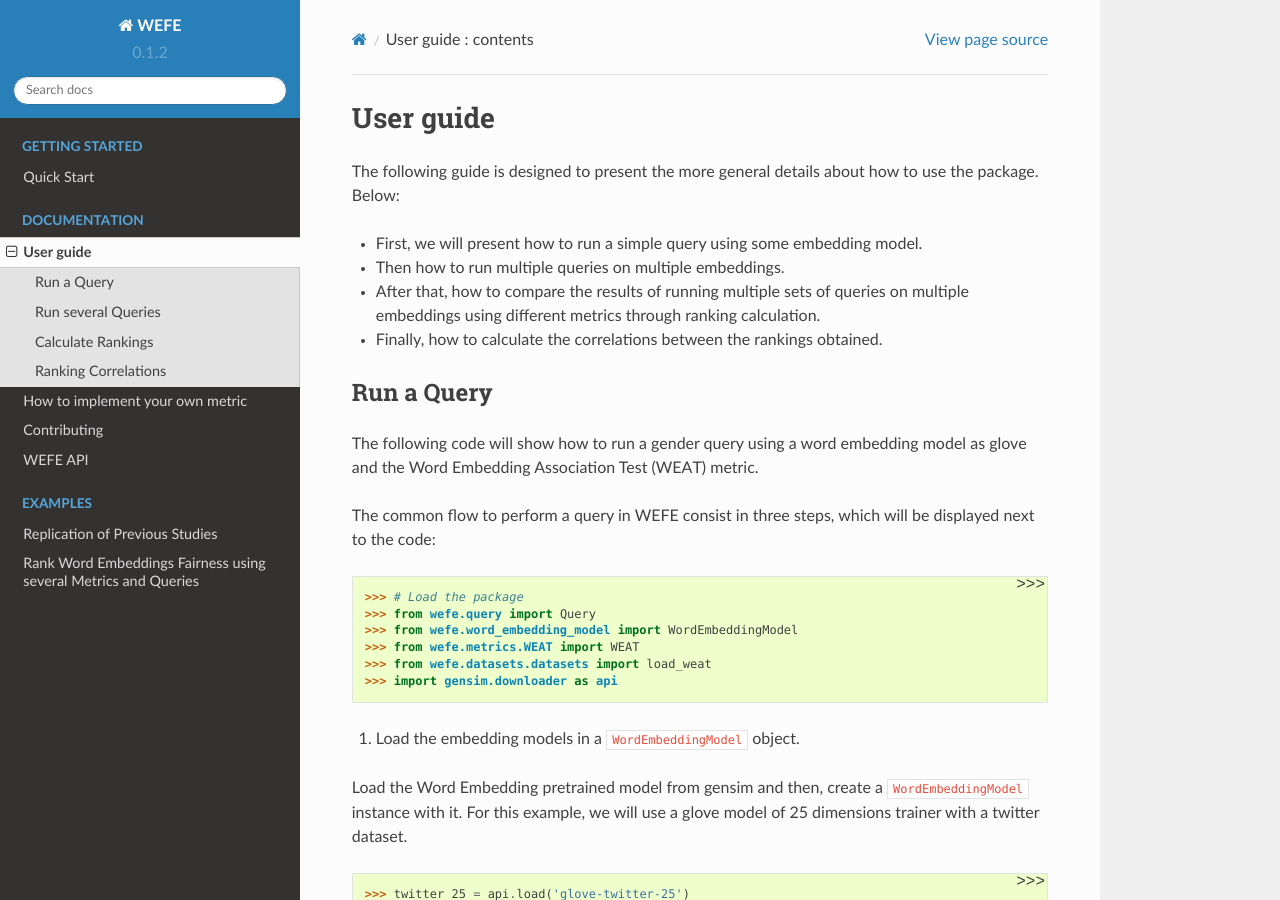
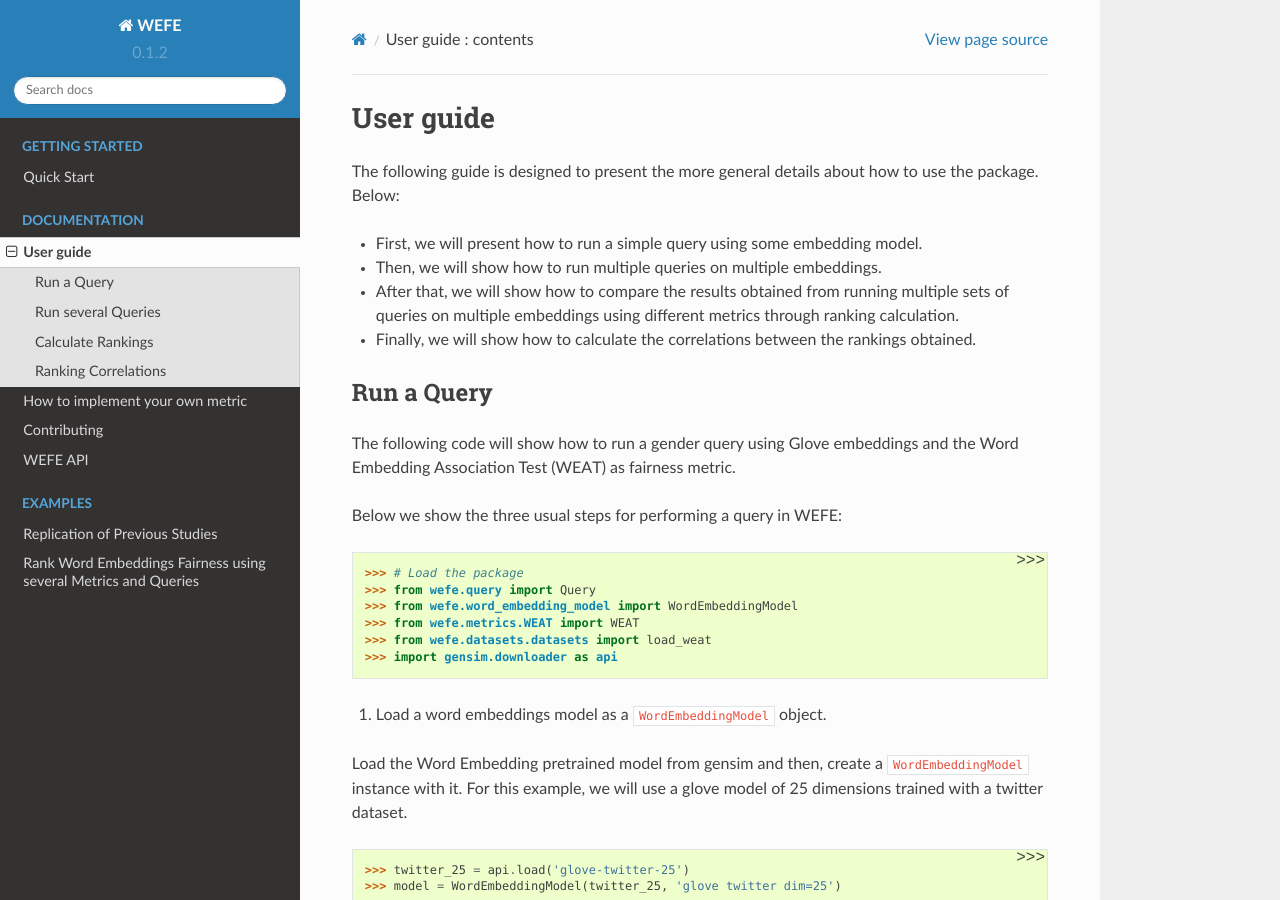
Before and after one commit to dccuchile/wefe, a Sphinx documentation site: the page built from doc/user_guide.rst, in a window 1280 px wide and 900 px high. Built offline with Sphinx 7.4.7 and the Read the Docs theme 2.0.0, drawn with Linux system fonts in a browser that asks for light colours.

Commit message:
Update user_guide.rst

```diff
--- a/doc/user_guide.rst
+++ b/doc/user_guide.rst
@@ -10,20 +10,19 @@ The following guide is designed to present the more general details about how
 to use the package. Below:
 
 - First, we will present how to run a simple query using some embedding model.
-- Then how to run multiple queries on multiple embeddings.
-- After that, how to compare the results of running multiple sets of queries
+- Then, we will show how to run multiple queries on multiple embeddings.
+- After that, we will show how to compare the results obtained from running multiple sets of queries
   on multiple embeddings using different metrics through ranking calculation.
-- Finally, how to calculate the correlations between the rankings obtained.
+- Finally, we will show how to calculate the correlations between the rankings obtained.
 
 
 Run a Query
 ===================================================================
 
-The following code will show how to run a gender query using a word embedding
-model as glove and the Word Embedding Association Test (WEAT) metric.
+The following code will show how to run a gender query using Glove embeddings
+and the Word Embedding Association Test (WEAT) as fairness metric.
 
-The common flow to perform a query in WEFE consist in three steps,
-which will be displayed next to the code:
+Below we show the three usual steps for performing a query in WEFE:
 
 >>> # Load the package
 >>> from wefe.query import Query
@@ -32,11 +31,11 @@ which will be displayed next to the code:
 >>> from wefe.datasets.datasets import load_weat
 >>> import gensim.downloader as api
 
-1. Load the embedding models in a :code:`WordEmbeddingModel` object.
+1. Load a word embeddings model as a :code:`WordEmbeddingModel` object.
 
 Load the Word Embedding pretrained model from gensim and then, create a
 :code:`WordEmbeddingModel` instance with it.
-For this example, we will use a glove model of 25 dimensions trainer with a
+For this example, we will use a glove model of 25 dimensions trained with a
 twitter dataset.
 
 >>> twitter_25 = api.load('glove-twitter-25')
```
